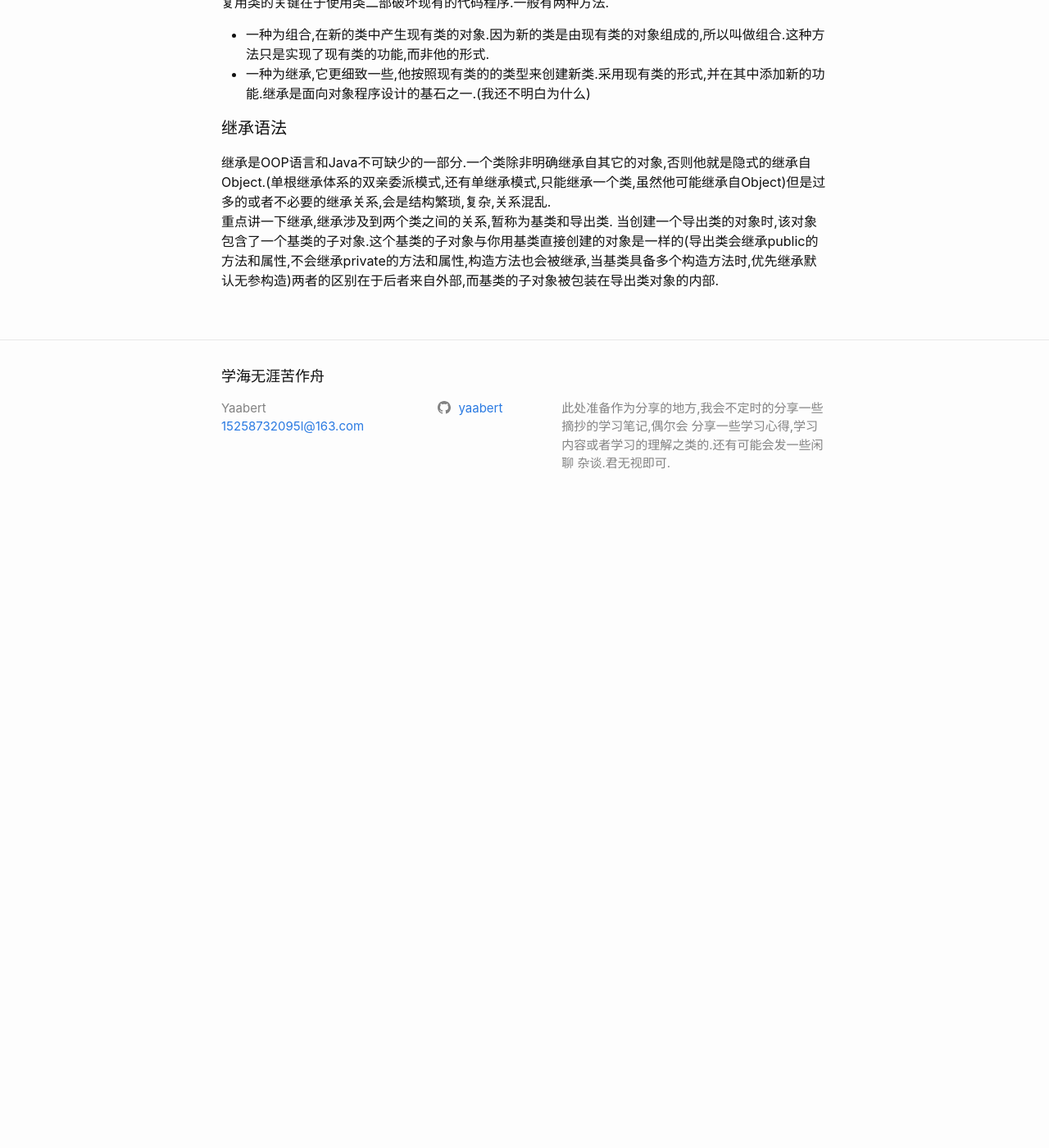
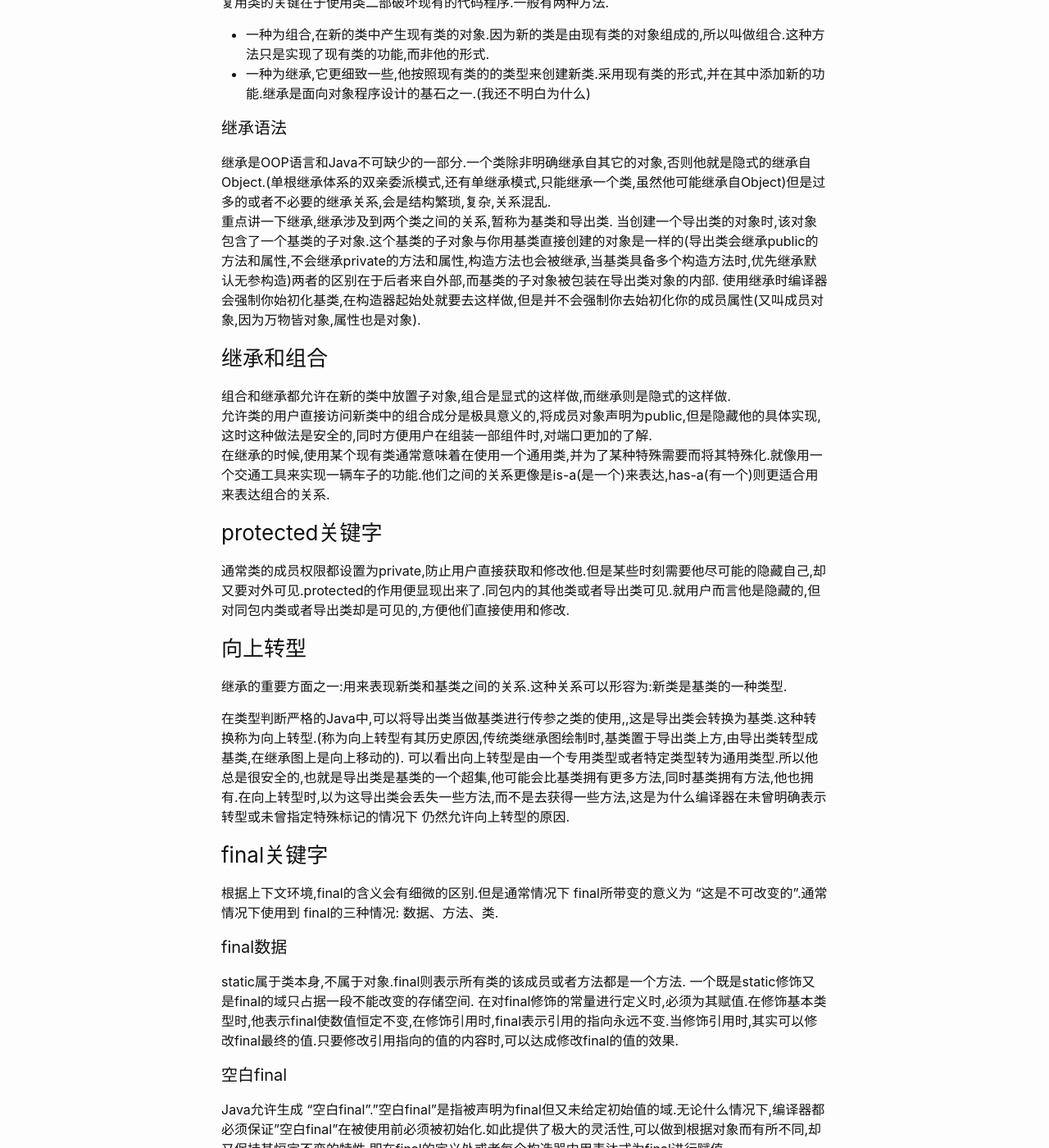
Before and after one commit to yaabert/yaabert.github.io, a Jekyll site: the page built from _posts/2019-01-03-Java编程思想学习笔记.md, in a window 1280 px wide and 1400 px high, scrolled down 2589 px. Shown: the whole window at 82% size. Built offline with Jekyll 4.4.1, drawn with Linux system fonts in a browser that asks for light colours; before the commit the page ends 3226 px from its top, so only the background shows below that; some of the changed text lies outside the part shown.

Commit message:
更新编程思想笔记

```diff
--- a/_posts/2019-01-03-Java编程思想学习笔记.md
+++ b/_posts/2019-01-03-Java编程思想学习笔记.md
@@ -70,3 +70,30 @@ package(包)的存在使构件捆绑到一个内聚的类库单元,得以被控
 继承是OOP语言和Java不可缺少的一部分.一个类除非明确继承自其它的对象,否则他就是隐式的继承自Object.(单根继承体系的双亲委派模式,还有单继承模式,只能继承一个类,虽然他可能继承自Object)但是过多的或者不必要的继承关系,会是结构繁琐,复杂,关系混乱.
 重点讲一下继承,继承涉及到两个类之间的关系,暂称为基类和导出类.
 当创建一个导出类的对象时,该对象包含了一个基类的子对象.这个基类的子对象与你用基类直接创建的对象是一样的(导出类会继承public的方法和属性,不会继承private的方法和属性,构造方法也会被继承,当基类具备多个构造方法时,优先继承默认无参构造)两者的区别在于后者来自外部,而基类的子对象被包装在导出类对象的内部.
+使用继承时编译器会强制你始初化基类,在构造器起始处就要去这样做,但是并不会强制你去始初化你的成员属性(又叫成员对象,因为万物皆对象,属性也是对象).
+### 继承和组合
+组合和继承都允许在新的类中放置子对象,组合是显式的这样做,而继承则是隐式的这样做.
+允许类的用户直接访问新类中的组合成分是极具意义的,将成员对象声明为public,但是隐藏他的具体实现,这时这种做法是安全的,同时方便用户在组装一部组件时,对端口更加的了解.
+在继承的时候,使用某个现有类通常意味着在使用一个通用类,并为了某种特殊需要而将其特殊化.就像用一个交通工具来实现一辆车子的功能.他们之间的关系更像是is-a(是一个)来表达,has-a(有一个)则更适合用来表达组合的关系.
+
+### protected关键字
+通常类的成员权限都设置为private,防止用户直接获取和修改他.但是某些时刻需要他尽可能的隐藏自己,却又要对外可见.protected的作用便显现出来了.同包内的其他类或者导出类可见.就用户而言他是隐藏的,但对同包内类或者导出类却是可见的,方便他们直接使用和修改.
+### 向上转型
+
+继承的重要方面之一:用来表现新类和基类之间的关系.这种关系可以形容为:新类是基类的一种类型.
+
+在类型判断严格的Java中,可以将导出类当做基类进行传参之类的使用,,这是导出类会转换为基类.这种转换称为向上转型.(称为向上转型有其历史原因,传统类继承图绘制时,基类置于导出类上方,由导出类转型成基类,在继承图上是向上移动的). 可以看出向上转型是由一个专用类型或者特定类型转为通用类型.所以他总是很安全的,也就是导出类是基类的一个超集,他可能会比基类拥有更多方法,同时基类拥有方法,他也拥有.在向上转型时,以为这导出类会丢失一些方法,而不是去获得一些方法,这是为什么编译器在未曾明确表示转型或未曾指定特殊标记的情况下 仍然允许向上转型的原因.
+
+### final关键字
+根据上下文环境,final的含义会有细微的区别.但是通常情况下 final所带变的意义为 "这是不可改变的".通常情况下使用到 final的三种情况: 数据、方法、类.
+#### final数据
+static属于类本身,不属于对象.final则表示所有类的该成员或者方法都是一个方法. 一个既是static修饰又是final的域只占据一段不能改变的存储空间. 在对final修饰的常量进行定义时,必须为其赋值.在修饰基本类型时,他表示final使数值恒定不变,在修饰引用时,final表示引用的指向永远不变.当修饰引用时,其实可以修改final最终的值.只要修改引用指向的值的内容时,可以达成修改final的值的效果.
+#### 空白final
+Java允许生成 "空白final"."空白final"是指被声明为final但又未给定初始值的域.无论什么情况下,编译器都必须保证"空白final"在被使用前必须被初始化.如此提供了极大的灵活性,可以做到根据对象而有所不同,却又保持其恒定不变的特性.即在final的定义处或者每个构造器中用表达式为final进行赋值.
+#### final方法
+使用final方法的原因有两个.
+* 把方法锁死,确保继承类不会修改该方法的含义.
+* 效率.
+
+#### final和private关键字
+类中所有private修饰 的方法都隐式的指定为final.由于无法取用private,也就无法覆盖.
```
